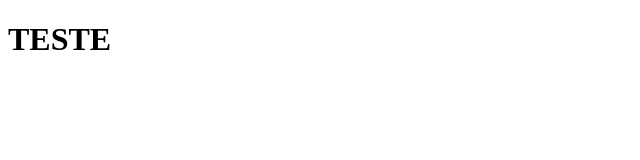
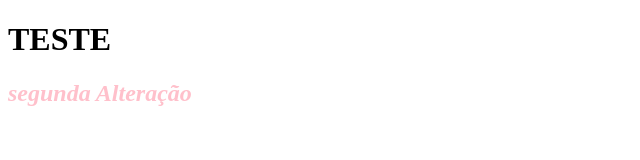
Before and after one commit to mathsluz97/atividadedupla1ds3, a plain HTML site: page index.html in a window 1280 px wide. Shown: the whole page, without its empty margins (0-640 px from the left). Drawn offline with Linux system fonts and the light colour scheme.

Commit message:
segundo commit VV

```diff
--- a/index.html
+++ b/index.html
@@ -5,5 +5,6 @@
 </head>
 <body>
 <H1>TESTE</H1>
+<h2 style="color: pink;"><i> segunda Alteração<h2><i>
 </body>
 </html>
```
